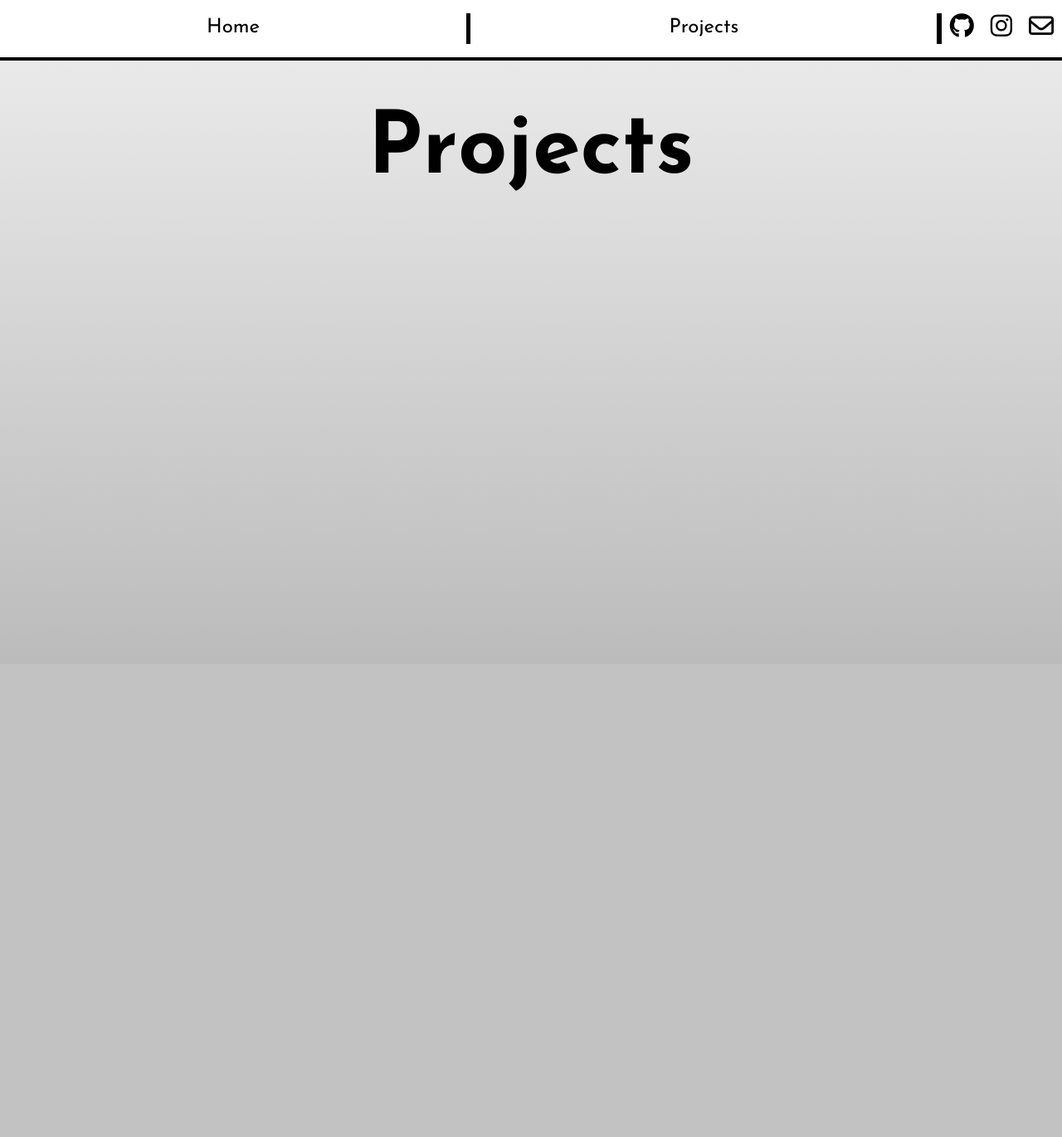
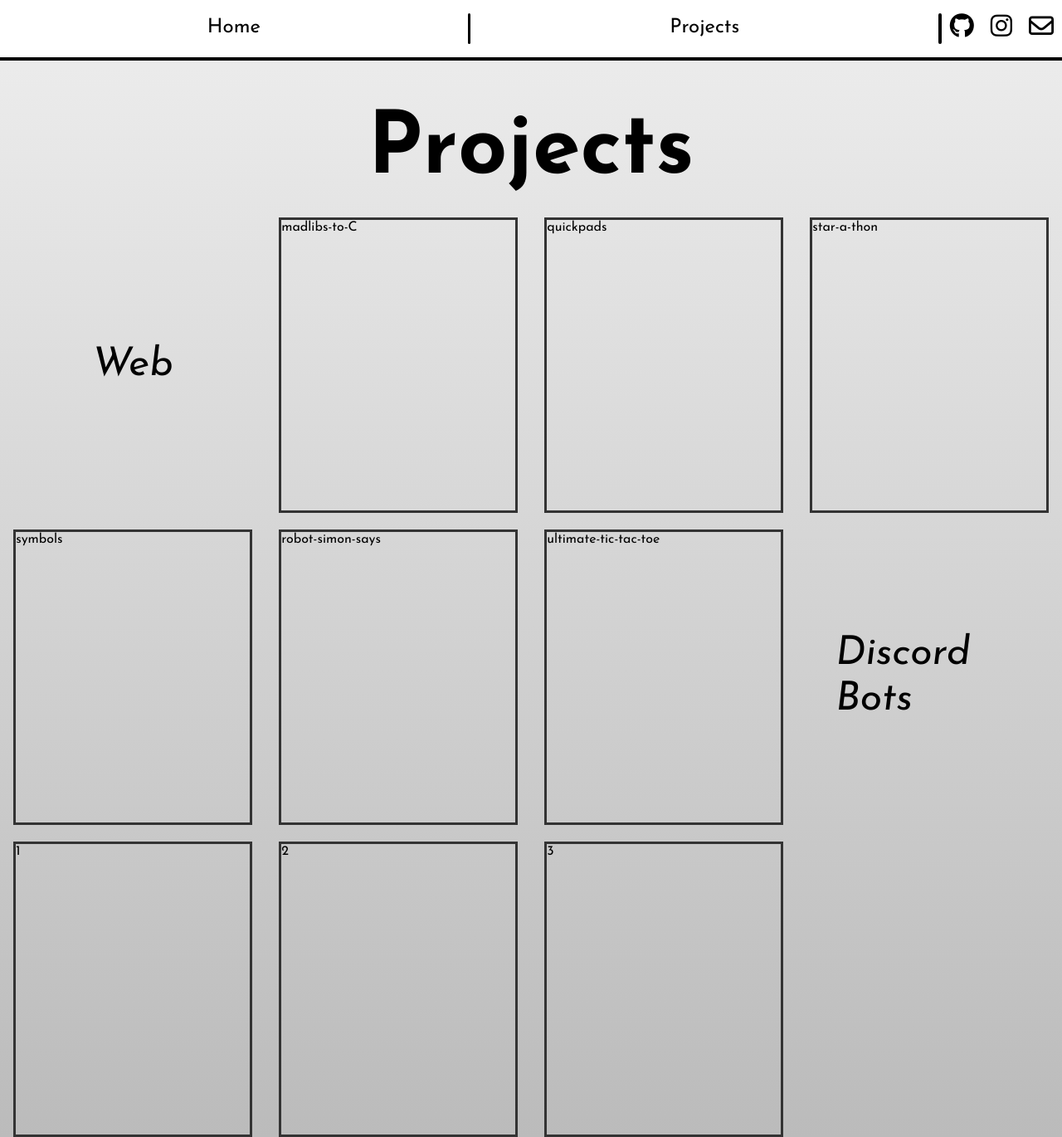
Before and after one commit to loganmacdougall/resume_3, a PHP site: page /projects.php in a window 1280 px wide. Shown: the whole page at 83% size. Before the commit the page ends 501 px from the top, so only its background shows below. Run offline with PHP 8.4, Linux system fonts and the light colour scheme; some libraries are stand-ins or nearby versions.

Commit message:
Added professional summary and added more to projects page

```diff
--- a/projects.php
+++ b/projects.php
@@ -1,13 +1,15 @@
 <!DOCTYPE html>
 <html lang="en">
+
 <head>
     <?php include("./meta-data.php"); ?>
     <title>Logan MacDougall Projects</title>
 </head>
+
 <body>
     <?php include("./header.php"); ?>
     <h1 id="title_name">
-            <span class="jiggleable">P</span> <!--
+        <span class="jiggleable">P</span> <!--
         --> <span class="jiggleable">r</span> <!--
         --> <span class="jiggleable">o</span> <!--
         --> <span class="jiggleable">j</span> <!--
@@ -16,6 +18,24 @@
         --> <span class="jiggleable">t</span> <!--
         --> <span class="jiggleable">s</span>
     </h1>
+    <section class="project_grid">
+        <div class="grid-division">
+            <p>Web</p>
+        </div>
+        <a href="./">madlibs-to-C</a>
+        <a href="./">quickpads</a>
+        <a href="./">star-a-thon</a>
+        <a href="./">symbols</a>
+        <a href="./">robot-simon-says</a>
+        <a href="./">ultimate-tic-tac-toe</a>
+        <div class="grid-division">
+            <p>Discord Bots</p>
+        </div>
+        <a href="">1</a>
+        <a href="">2</a>
+        <a href="">3</a>
+    </section>
     <script src="./script.js"></script>
 </body>
+
 </html>
--- a/script.js
+++ b/script.js
@@ -15,6 +15,7 @@
 
     var elem = document.elementFromPoint(touch.clientX, touch.clientY);
 
+    if (!elem) return
     if (elem.classList.contains("jiggleable")) {
         jiggle_element(elem)
     }
--- a/styles.css
+++ b/styles.css
@@ -4,15 +4,21 @@
 }
 
 @keyframes jiggle-text {
-    0%,80%,100% {
+
+    0%,
+    80%,
+    100% {
         transform: none;
     }
+
     20% {
         transform: rotateZ(15deg);
     }
+
     60% {
         transform: rotateZ(-12deg);
     }
+
     90% {
         transform: rotateZ(3deg);
     }
@@ -55,11 +61,13 @@
 
 header div {
     display: inline-block;
-    width: 12px;
+    width: 8px;
     background-color: black;
+    border-radius: 8px;
 }
 
-header > a, header i {
+header>a,
+header i {
     transition: transform 0.3s;
     align-content: center;
 }
@@ -68,21 +76,22 @@
     padding: 0 10px;
 }
 
-header a:hover, header a:hover i {
+header a:hover,
+header a:hover i {
     transform: scale(120%);
 }
 
-header > * {
+header>* {
     width: 100%;
     text-align: center;
     font-size: 24px;
 }
 
-header > *:last-child {
+header>*:last-child {
     border-right: none;
 }
 
-header > section {
+header>section {
     display: flex;
     width: 200px;
     font-size: 30px;
@@ -93,6 +102,7 @@
         transform: translateY(-150px);
         opacity: 0.0;
     }
+
     100% {
         transform: none;
         opacity: 1.0;
@@ -104,6 +114,7 @@
         transform: translateY(-50px);
         opacity: 0.0;
     }
+
     100% {
         transform: none;
         opacity: 1.0;
@@ -115,6 +126,7 @@
         transform: translateY(-25px);
         opacity: 0.0;
     }
+
     100% {
         transform: none;
         opacity: 1.0;
@@ -148,11 +160,11 @@
     display: inline-block;
 }
 
-#title_name > .jiggleable {
+#title_name>.jiggleable {
     font-size: 104px;
 }
 
-#title_title > .jiggleable {
+#title_title>.jiggleable {
     font-size: 64px;
     font-style: italic;
 }
@@ -192,11 +204,12 @@
     transform: scale(105%), rotateY(180deg);
 }
 
-.job-card:focus > .job-card-front {
+.job-card:focus>.job-card-front {
     cursor: auto;
 }
 
-.job-card-front, .job-card-back {
+.job-card-front,
+.job-card-back {
     position: absolute;
     padding: 10px;
     box-sizing: border-box;
@@ -240,19 +253,19 @@
     padding-right: 5px;
 }
 
-.job-card-back > ul {
+.job-card-back>ul {
     padding-left: 20px;
 }
 
-.job-card-back > ul > li {
+.job-card-back>ul>li {
     margin-bottom: 10px;
 }
 
-.job-card-front-header > a {
+.job-card-front-header>a {
     font-size: 36px;
 }
 
-.job-card-front-header > p {
+.job-card-front-header>p {
     font-size: 24px;
     margin-top: 0px;
     color: #333333;
@@ -270,19 +283,27 @@
     background-image: url(./media/sds_logo.jpg);
 }
 
-#education, #accomplishments {
+#education,
+#accomplishments,
+#professional-summary {
     display: flex;
     flex-wrap: wrap;
     flex-direction: row;
     justify-content: space-evenly;
     align-items: center;
     width: calc(100% - 40px);
-    background: linear-gradient(180deg, white, #ddd);;
+    background: linear-gradient(180deg, white, #ddd);
+    ;
     margin: 10px 20px 20px 20px;
     font-size: 36px;
     text-align: center;
     border: black solid 3px;
     box-sizing: border-box;
+}
+
+#professional-summary {
+    font-size: 24px;
+    padding: 10px;
 }
 
 #accomplishments {
@@ -292,33 +313,71 @@
 }
 
 #accomplishments a {
-text-decoration: underline;
+    text-decoration: underline;
 }
 
 #accomplishments li:not(:last-child) {
     padding-bottom: 20px;
 }
 
-#education > div {
+#education>div {
     padding: 30px 0;
 }
 
-#education > div > p {
+#education>div>p {
     margin: 0;
 }
 
-#education > div > p:not(:first-child) {
+#education>div>p:not(:first-child) {
     color: #333333;
     font-size: 24px;
 }
 
+.project_grid {
+    margin-top: 20px;
+    display: grid;
+    width: 100%;
+    row-gap: 20px;
+    justify-content: space-around;
+    grid-template-columns: repeat(4, 22%);
+    place-items: center;
+}
+
+.project_grid>* {
+    display: inline-block;
+    width: 100%;
+    max-width: 350px;
+    height: 350px;
+    border: #333333 solid 3px;
+    transition: transform 0.5s;
+}
+
+.project_grid>*:not(.grid-division):hover {
+    transform: scale(110%);
+}
+
+.grid-division {
+    width: 80%;
+    border: none;
+    display: grid;
+    place-items: center;
+    position: relative;
+}
+
+.grid-division>p {
+    font-size: 48px;
+    font-style: italic;
+    transform: rotateZ(-70deg) tra;
+    margin: 0;
+    position: absolute;
+}
 
 @media only screen and (max-width: 1000px) {
-    #title_name > .jiggleable {
+    #title_name>.jiggleable {
         font-size: 64px;
     }
 
-    #title_title > .jiggleable {
+    #title_title>.jiggleable {
         font-size: 40px;
     }
 
@@ -344,11 +403,11 @@
         animation: slide-down-small-title 0.5s ease-out 1.25s 1 normal forwards;
     }
 
-    #title_name > .jiggleable {
+    #title_name>.jiggleable {
         font-size: 36px;
     }
 
-    #title_title > .jiggleable {
+    #title_title>.jiggleable {
         font-size: 28px;
         margin-top: 10px;
     }
@@ -362,7 +421,7 @@
         font-size: 28px;
     }
 
-    #education > div > p:not(:first-child) {
+    #education>div>p:not(:first-child) {
         font-size: 20px;
     }
 
```
Also changed, not shown: index.php (+13 -0 lines).
